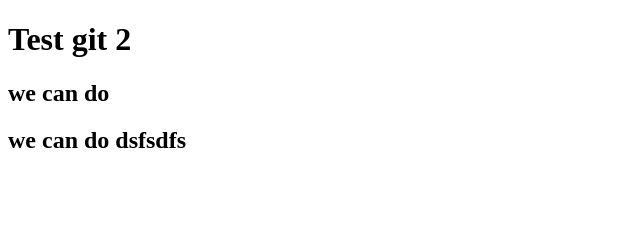
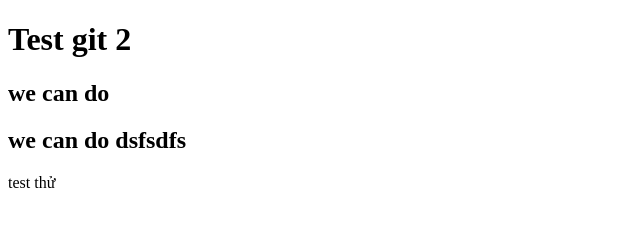
Before and after one commit to Nhu-Natalie/learn-nexjs, a plain HTML site: page index.html in a window 1280 px wide. Shown: the full height of the page, 0-640 px from the left. Drawn offline with Linux system fonts and the light colour scheme.

Commit message:
Add file 2

```diff
--- a/index.html
+++ b/index.html
@@ -10,5 +10,6 @@
     <h1>Test git 2</h1>
     <h2>we can do</h2>
     <h2>we can do dsfsdfs</h2>
+    <p>test thử</p>
 </body>
 </html>
```
